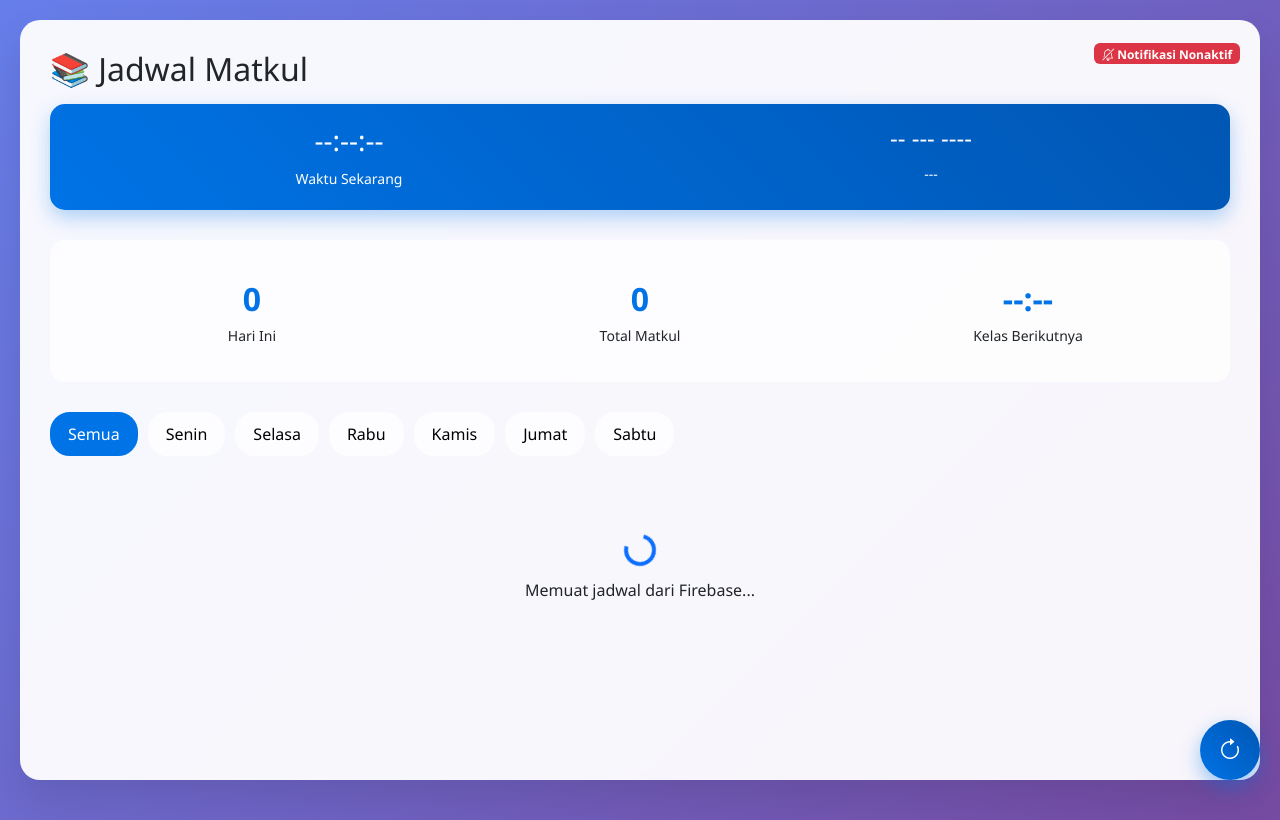
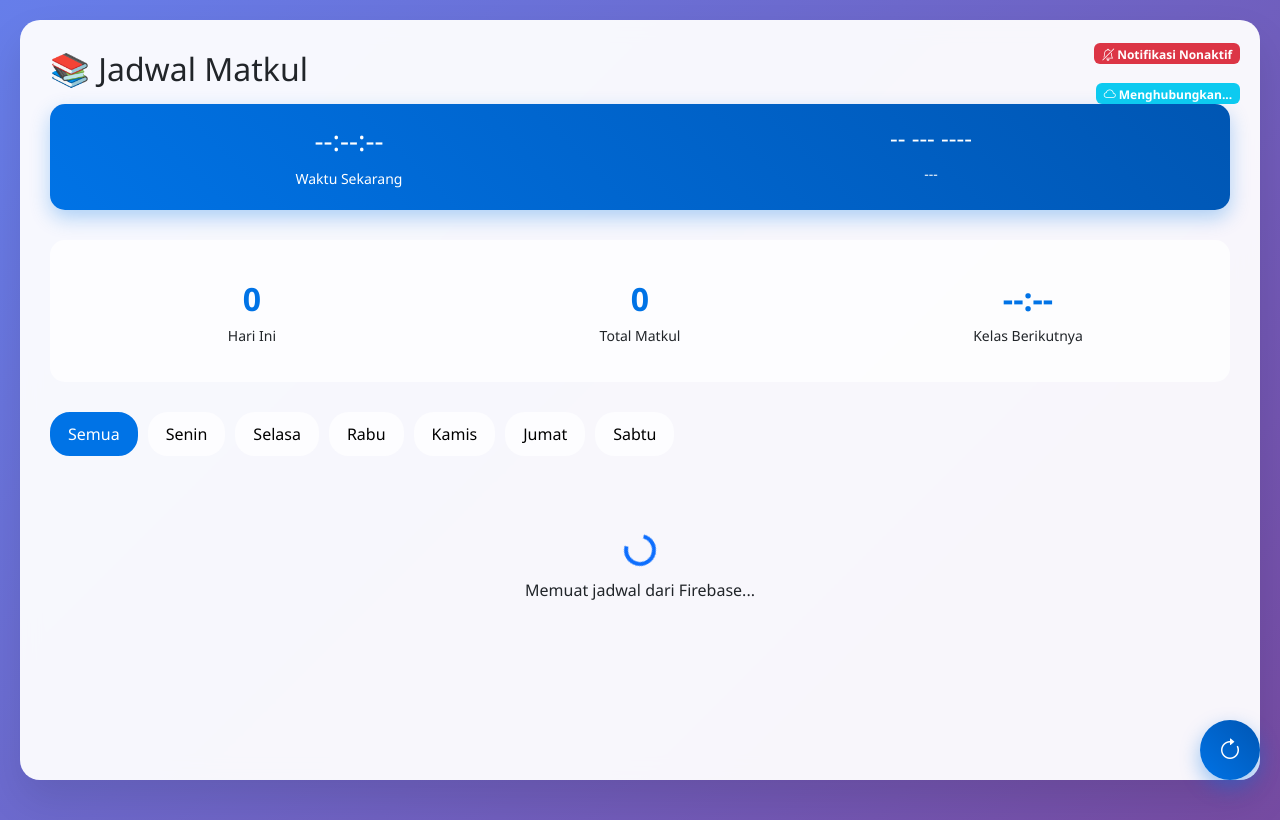
Before and after one commit to aldijm17/matkul-1c-AWP, a plain HTML site: page index.html in a window 1280 px wide. Drawn offline with nearby package versions, Linux system fonts and the light colour scheme; a script that the page names is missing.

Commit message:
undo command

```diff
--- a/index.html
+++ b/index.html
@@ -198,11 +198,11 @@
         </div>
 
         <!-- Status Firebase -->
-        <!-- <div class="firebase-status">
+        <div class="firebase-status">
             <div class="badge bg-info" id="firebaseStatus">
                 <i class="bi bi-cloud"></i> Menghubungkan...
             </div>
-        </div> -->
+        </div>
 
         <!-- Header dengan Jam -->
             <h2 class="mb-3">📚 Jadwal Matkul</h2>
```
